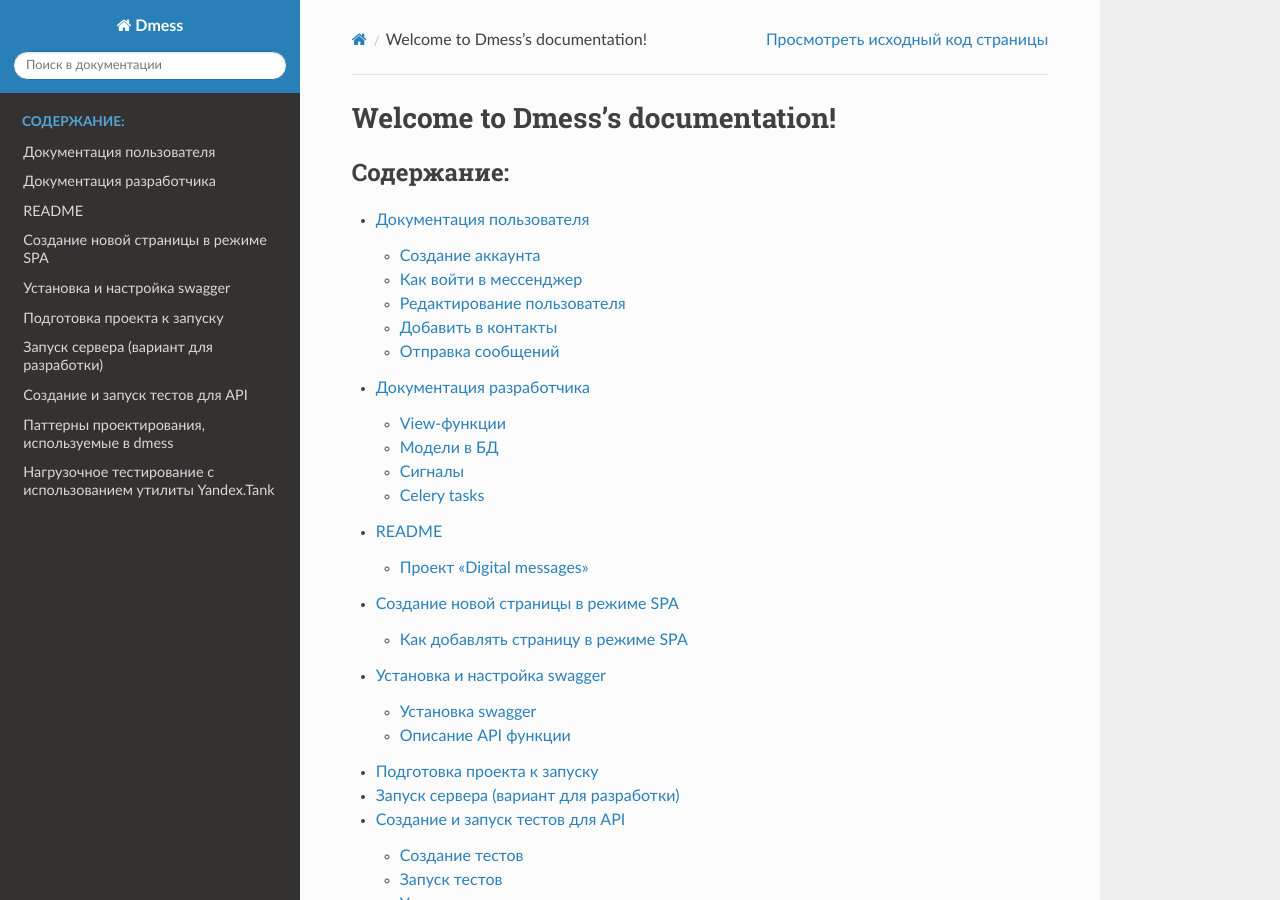
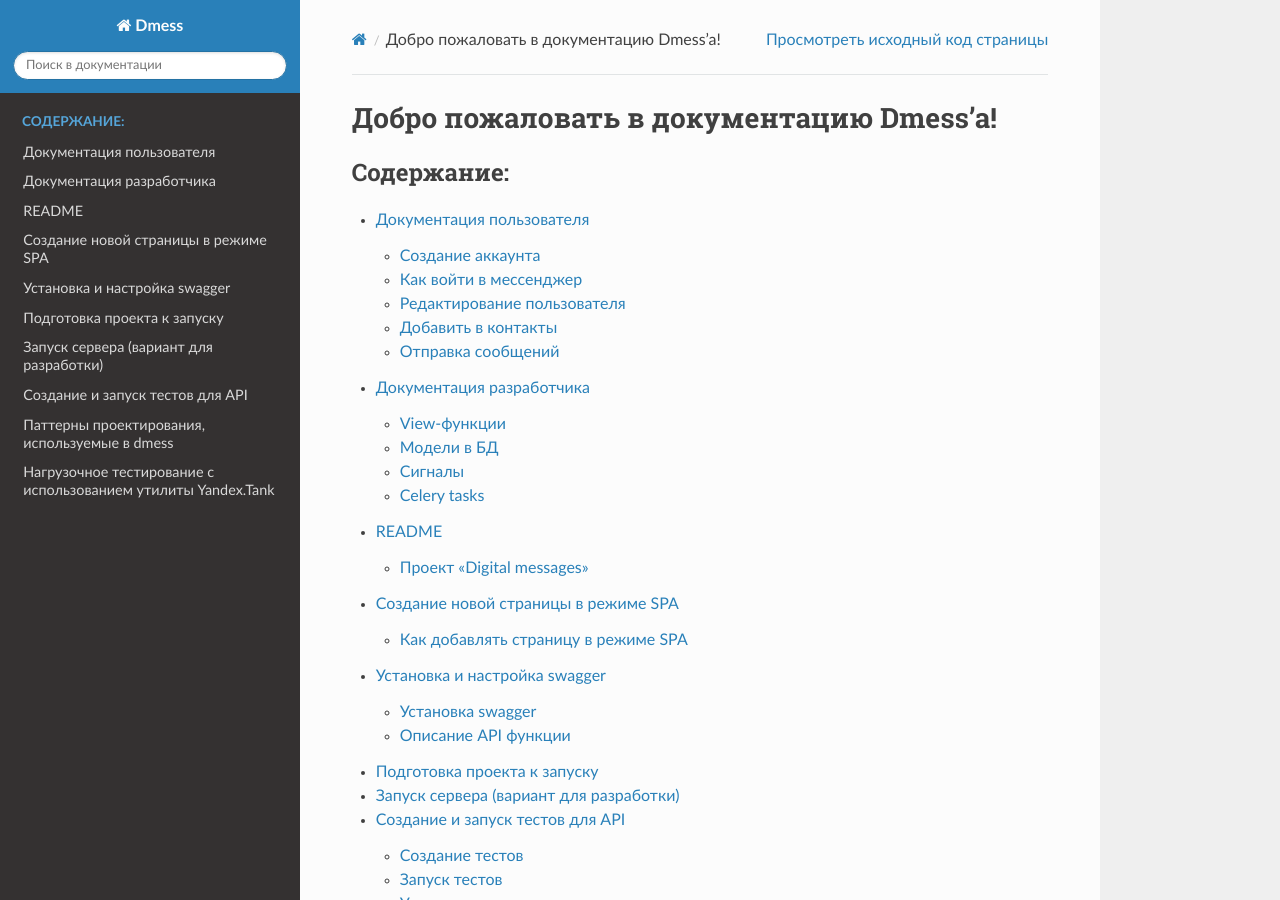
Before and after one commit to ovzen/dmess-, a Sphinx documentation site: the page built from docs/index.rst, in a window 1280 px wide and 900 px high. Built offline with Sphinx 7.4.7 and the Read the Docs theme 2.0.0, drawn with Linux system fonts in a browser that asks for light colours.

Commit message:
checking for ru language mistakes in docs

```diff
--- a/docs/index.rst
+++ b/docs/index.rst
@@ -3,7 +3,7 @@
    You can adapt this file completely to your liking, but it should at least
    contain the root `toctree` directive.
 
-Welcome to Dmess's documentation!
+Добро пожаловать в документацию Dmess'a!
 =================================
 
 .. toctree::
```
